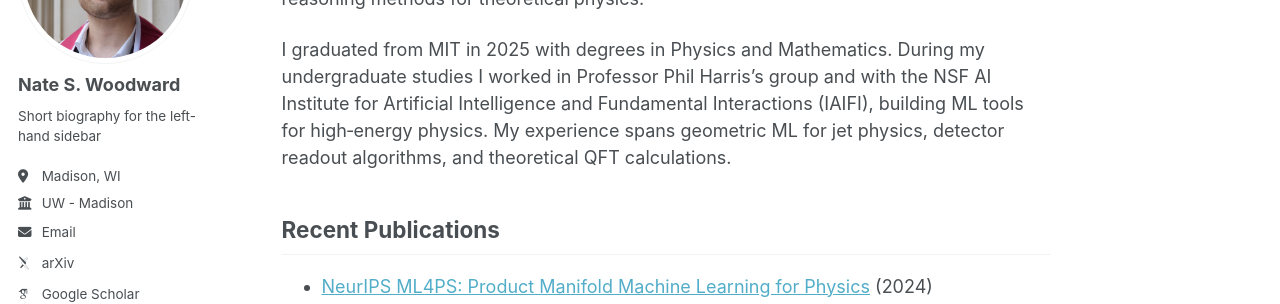
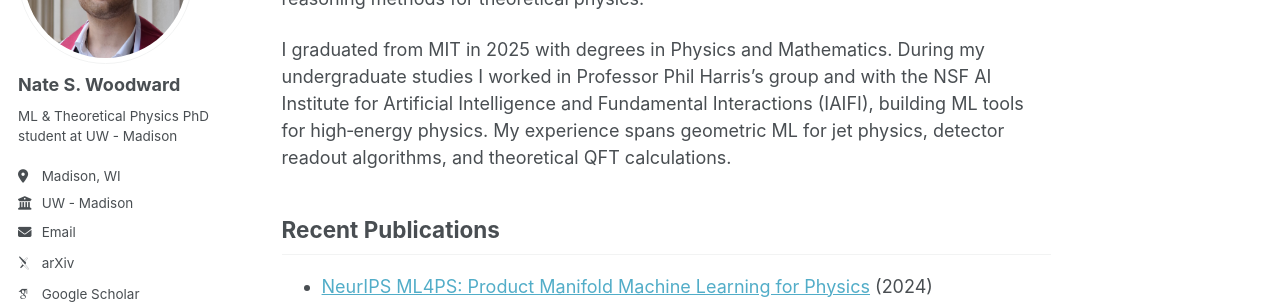
Before and after one commit to nswood/nswood.github.io, a Jekyll site: the page built from _pages/about.md, in a window 1280 px wide. Shown: the part 210-514 px from the top of the page. Built offline with Jekyll 4.4.1, drawn with Linux system fonts in a browser that asks for light colours; some web fonts are replaced; a script that is not in the unit is left out.

Commit message:
Update _config.yml

```diff
--- a/_config.yml
+++ b/_config.yml
@@ -25,7 +25,7 @@ author:
   avatar           : "8B550177-F22B-488C-8244-24DA3DFCCC7A_1_105_c.jpeg"
   name             : "Nate S. Woodward"
   pronouns         : # example: "she/her"
-  bio              : "Short biography for the left-hand sidebar"
+  bio              : "ML & Theoretical Physics PhD student at UW - Madison"
   location         : "Madison, WI"
   employer         : "UW - Madison"
   uri              : # URL
```
